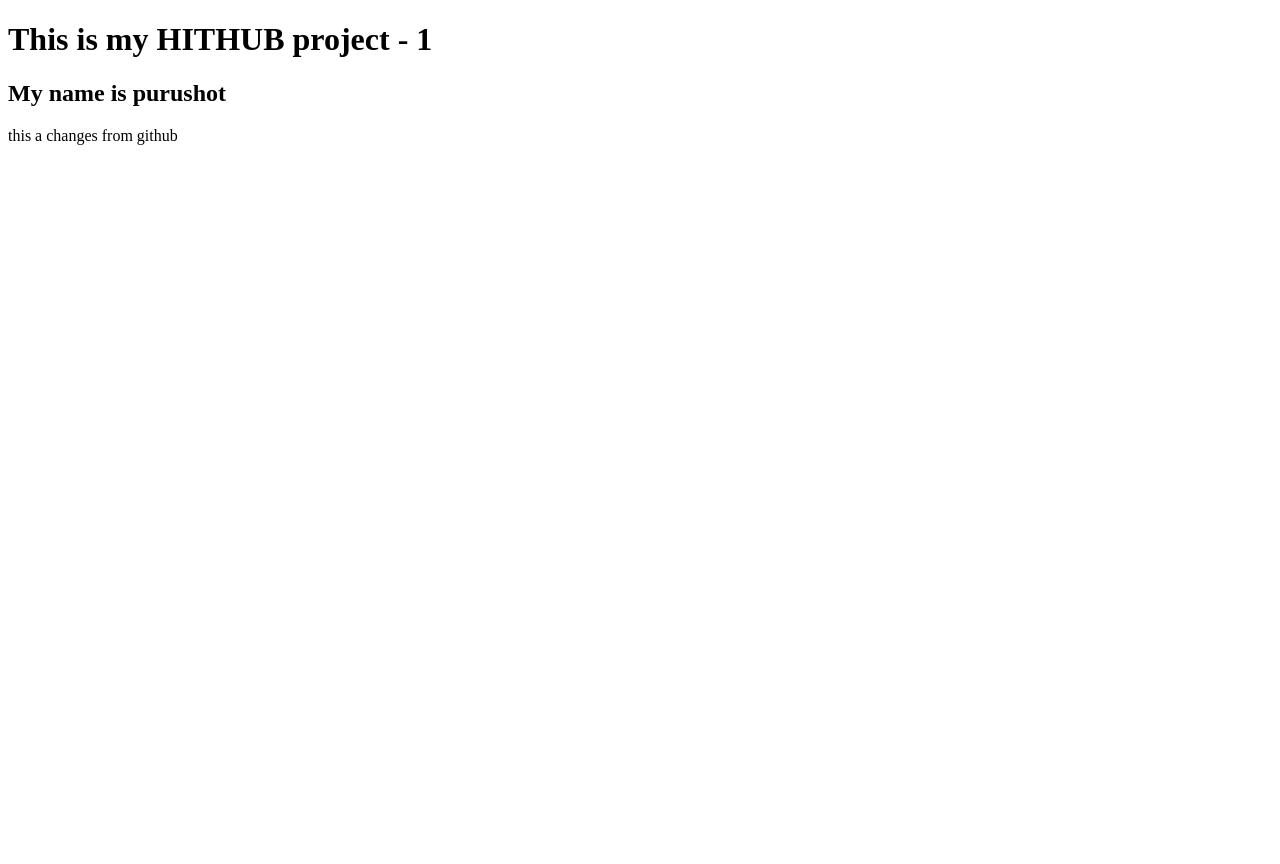
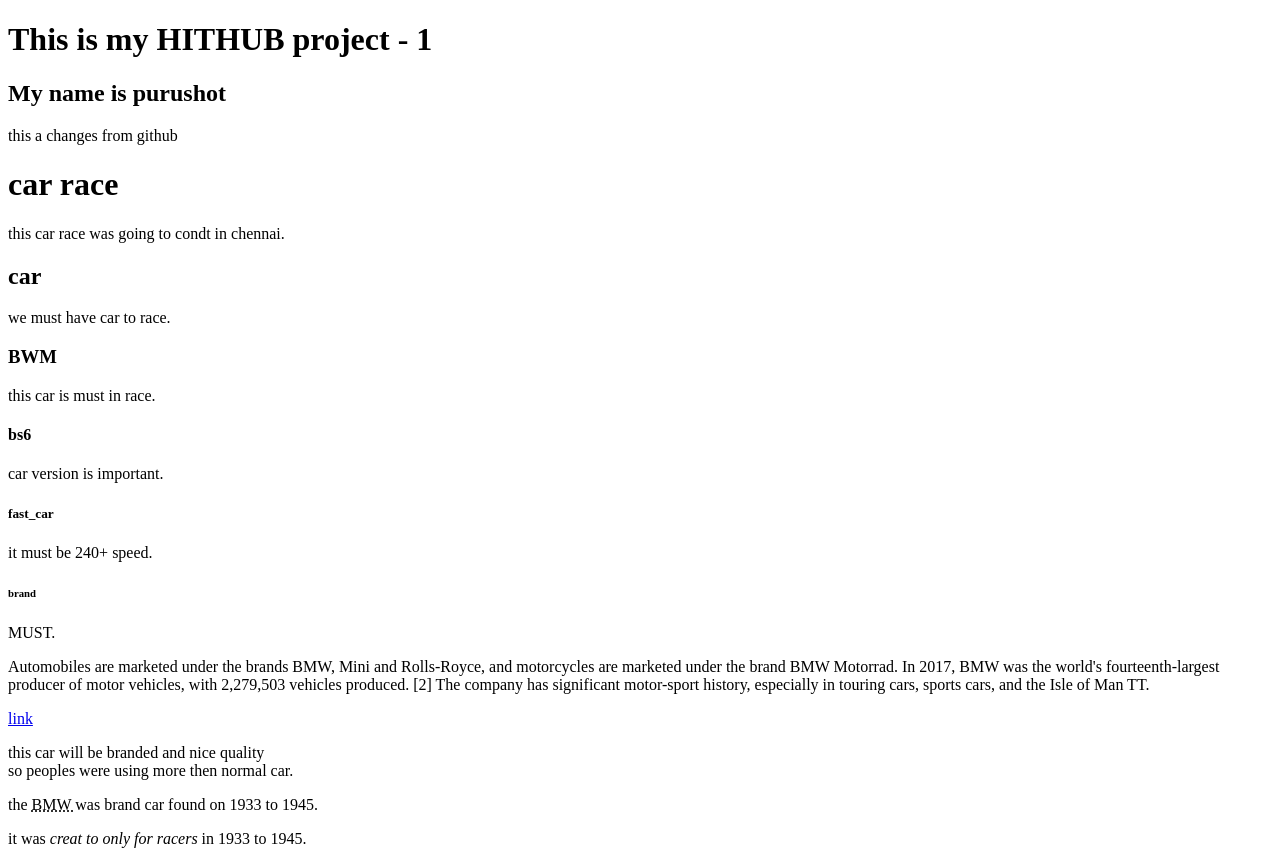
Before and after one commit to purushothaman28/purushothaman.github.io, a plain HTML site: page index.html in a window 1280 px wide. Before the commit the page ends 800 px from the top, so only its background shows below. Drawn offline with Linux system fonts and the light colour scheme.

Commit message:
changes in index page

```diff
--- a/index.html
+++ b/index.html
@@ -1,15 +1,83 @@
 <!DOCTYPE html>
 <html lang="en">
+
 <head>
     <meta charset="UTF-8">
     <meta http-equiv="X-UA-Compatible" content="IE=edge">
     <meta name="viewport" content="width=device-width, initial-scale=1.0">
     <title>My_first_git_project</title>
 </head>
+
 <body>
     <h1>This is my HITHUB project - 1</h1>
     <h2>My name is purushot</h2>
     <p>this a changes from github </p>
 
+    <!DOCTYPE html>
+    <html lang="en">
+
+    <head>
+        <title>games</title>
+    </head>
+
+    <body>
+        <h1>car race</h1>
+        <p>
+            this car race was going to condt in chennai.
+        </p>
+        <h2>car</h2>
+        <p>
+            we must have car to race.
+        </p>
+        <h3>BWM</h3>
+        <p>
+            this car is must in race.
+        </p>
+        <h4>bs6</h4>
+        <p>
+            car version is important.
+        </p>
+        <h5>fast_car</h5>
+        <p>
+            it must be 240+ speed.
+        </p>
+        <h6>brand</h6>
+        <p>
+            MUST.
+        </p>
+        <p>
+            Automobiles are marketed under the brands BMW,
+            Mini and Rolls-Royce,
+            and motorcycles are marketed under the brand BMW Motorrad.
+            In 2017, BMW was the world's fourteenth-largest producer of motor vehicles,
+            with 2,279,503 vehicles produced.
+            [2] The company has significant motor-sport history,
+            especially in touring cars, sports cars,
+            and the Isle of Man TT.
+        </p>
+        <a href="https://en.wikipedia.org/wiki/BMW">link</a>
+        <p>
+            this car will be branded and nice quality<br />
+            so peoples were using more then normal car.
+        </p>
+        <p>
+            the
+            <abbr title="Bayerische Motoren Werke">
+                BMW
+            </abbr>
+            was brand car found on 1933 to 1945.
+        </p>
+        <p>
+            it was
+            <cite>creat to only for racers</cite>
+            in 1933 to 1945.
+        </p>
+
+    </body>
+
+    </html>
+
+
 </body>
+
 </html>
```
